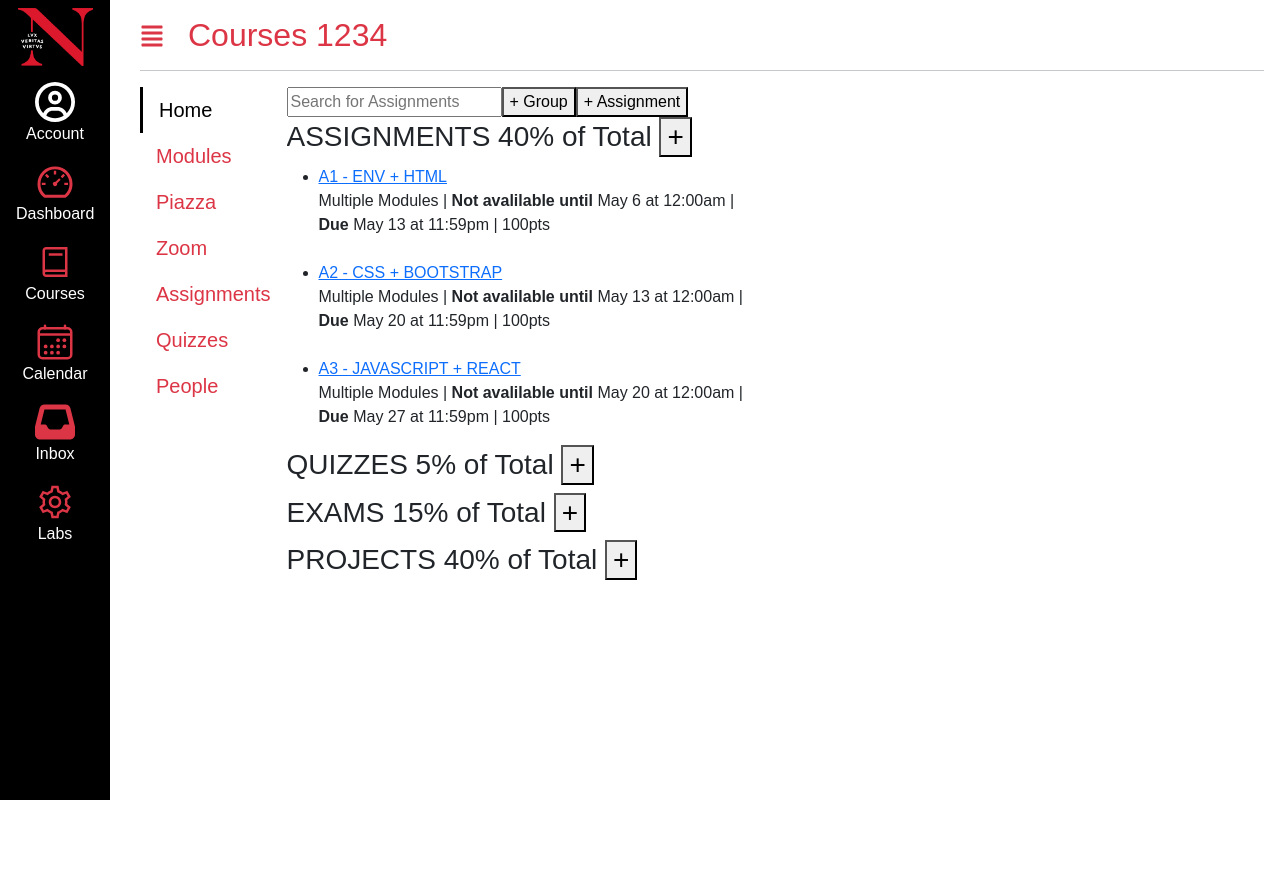
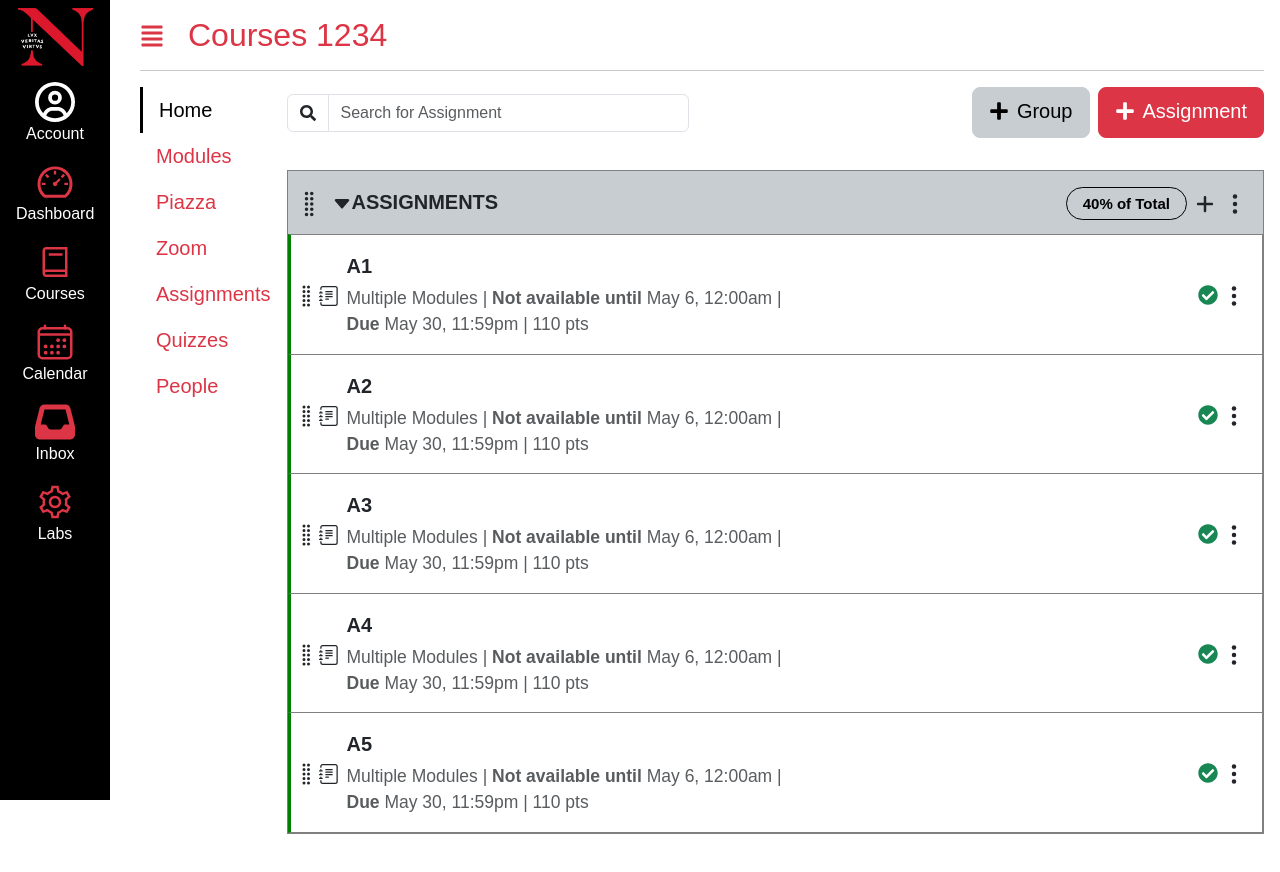
Before and after one commit to MigChi/kambas-next-js, a Next.js app: page /Courses/1234/Assignments in a window 1280 px wide. Shown: the top 872 px of the page. Before the commit the page ends 800 px from the top, so only its background shows below. Built offline with nearby package versions, Linux system fonts and the light colour scheme.

Commit message:
a2 CSS and Bootstrap

```diff
--- /dev/null
+++ b/app/(Kambaz)/Courses/[cid]/Assignments/AssignmentControlButtons.tsx
@@ -0,0 +1,8 @@
+import { IoEllipsisVertical } from "react-icons/io5";
+import GreenCheckmark from "./GreenCheckmark";
+export default function AssignmentControlButtons() {
+  return (
+    <div className="float-end">
+      <GreenCheckmark />
+      <IoEllipsisVertical className="fs-4" />
+    </div> );}
--- /dev/null
+++ b/app/(Kambaz)/Courses/[cid]/Assignments/AssignmentControls.tsx
@@ -0,0 +1,39 @@
+"use client";
+
+import { Row, Col, Button, InputGroup, Form, ButtonGroup } from "react-bootstrap";
+import { FaPlus, FaSearch } from "react-icons/fa";
+
+export default function AssignmentControls() {
+  return (
+    <div id="wd-assignment-controls" className="mb-2">
+      <Row className="align-items-center g-2">
+        <Col xs={12} md={5}>
+          <InputGroup>
+            <InputGroup.Text className="bg-white">
+              <FaSearch/>
+            </InputGroup.Text>
+            <Form.Control placeholder="Search for Assignment"/>
+          </InputGroup>
+        </Col>
+
+        <Col xs={12} md className="d-flex justify-content-md-end gap-2">
+          <ButtonGroup>
+            <Button variant="secondary" id="wd-group" size="lg">
+              <span className="d-inline-flex align-items-center text-nowrap">
+                <FaPlus className="me-2" /> Group
+              </span>
+            </Button>
+          </ButtonGroup>
+
+          <ButtonGroup>
+            <Button variant="danger" id="wd-assignment" size="lg">
+              <span className="d-inline-flex align-items-center text-nowrap">
+                <FaPlus className="me-2" /> Assignment
+              </span>
+            </Button>
+          </ButtonGroup>
+        </Col>
+      </Row>
+    </div>
+  );
+}
--- /dev/null
+++ b/app/(Kambaz)/Courses/[cid]/Assignments/AssignmentsSectionButtons.tsx
@@ -0,0 +1,14 @@
+import { IoEllipsisVertical } from "react-icons/io5";
+import { FaPlus } from "react-icons/fa6";
+
+export default function AssignmentsSectionButtons() {
+  return (
+    <div className="float-end d-flex align-items-center gap-2">
+      <span className="badge rounded-pill border border-black text-black bg-transparent px-3 py-2">
+        40% of Total
+      </span>
+      <FaPlus className="fs-5" />
+      <IoEllipsisVertical className="fs-4" />
+    </div>
+  );
+}
--- /dev/null
+++ b/app/(Kambaz)/Courses/[cid]/Assignments/GreenCheckmark.tsx
@@ -0,0 +1,7 @@
+import { FaCheckCircle, FaCircle } from "react-icons/fa";
+export default function GreenCheckmark() {
+  return (
+    <span className="me-1 position-relative">
+      <FaCheckCircle style={{ top: "2px" }} className="text-success me-1 position-absolute fs-5" />
+      <FaCircle className="text-white me-1 fs-6" />
+    </span>);}
--- a/app/(Kambaz)/Courses/[cid]/Assignments/page.tsx
+++ b/app/(Kambaz)/Courses/[cid]/Assignments/page.tsx
@@ -1,48 +1,137 @@
+import { ListGroup, ListGroupItem } from "react-bootstrap";
+import AssignmentControls from "./AssignmentControls";
+import AssignmentControlButtons from "./AssignmentControlButtons";
+import AssignmentsSectionButtons from "./AssignmentsSectionButtons";
 import Link from "next/link";
+import { BsGripVertical } from "react-icons/bs";
+import { BsJournalText, BsCaretDownFill } from "react-icons/bs";
 
 export default function Assignments() {
   return (
     <div id="wd-assignments">
-      <input placeholder="Search for Assignments"
-             id="wd-search-assignment" />
-      <button id="wd-add-assignment-group">+ Group</button>
-      <button id="wd-add-assignment">+ Assignment</button>
+      <AssignmentControls/> <br/>
 
-      <h3 id="wd-assignments-title">
-        ASSIGNMENTS 40% of Total <button>+</button> </h3>
+      <ListGroup className="rounded-0" id="wd-assignments-list">
+        <ListGroupItem className="wd-assignments p-0 mb-5 fs-5 border-gray">
+          <div className="wd-title p-3 ps-2 bg-secondary">
+            <BsGripVertical className="me-2 fs-3" />
+            <BsCaretDownFill/>
+            <b>ASSIGNMENTS</b>
+            <AssignmentsSectionButtons/>
+          </div>
+          <ListGroup className="wd-lessons rounded-0">
+            <ListGroupItem className="wd-assignment p-3 ps-1">
+                  <div className="row align-items-center g-2">
+                    <div className="col-auto">
+                      <BsGripVertical className="fs-4" />
+                      <BsJournalText/>
+                    </div>
 
-      <ul id="wd-assignment-list">
-        <li className="wd-assignment-list-item">
-          <Link href="/Courses/1234/Assignments/123"
-             className="wd-assignment-link" >
-            A1 - ENV + HTML
-          </Link> <br/>
-          Multiple Modules | <b>Not avalilable until</b> May 6 at 12:00am | <br/>
-          <b>Due</b> May 13 at 11:59pm | 100pts
-        </li> <br/>
-        <li className="wd-assignment-list-item">
-          <Link href="/Courses/1234/Assignments/123"
-             className="wd-assignment-link" >
-            A2 - CSS + BOOTSTRAP
-          </Link> <br />
-          Multiple Modules | <b>Not avalilable until</b> May 13 at 12:00am | <br/>
-          <b>Due</b> May 20 at 11:59pm | 100pts
-        </li> <br />
-        <li className="wd-assignment-list-item">
-          <Link href="/Courses/1234/Assignments/123"
-             className="wd-assignment-link" >
-            A3 - JAVASCRIPT + REACT
-          </Link> <br />
-          Multiple Modules | <b>Not avalilable until</b> May 20 at 12:00am | <br/>
-          <b>Due</b> May 27 at 11:59pm | 100pts
-        </li>
-      </ul>
+                    <div className="col">
+                      <Link href="/Courses/1234/Assignments/123" className="fw-semibold text-dark text-decoration-none">
+                        A1
+                      </Link>
+                      <div className="small text-muted mt-1">
+                        Multiple Modules | <b>Not available until</b> May 6, 12:00am |
+                        <br/><b> Due</b> May 30, 11:59pm | 110 pts
+                      </div>
+                    </div>
 
-    <h3 id="wd-assignments-title">
-    QUIZZES 5% of Total <button>+</button> </h3>
-    <h3 id="wd-assignments-title">
-    EXAMS 15% of Total <button>+</button> </h3>
-    <h3 id="wd-assignments-title">
-    PROJECTS 40% of Total <button>+</button> </h3>
-    </div>
+                    <div className="col-auto">
+                      <AssignmentControlButtons />
+                    </div>
+                  </div>
+            </ListGroupItem>
+            <ListGroupItem className="wd-assignment p-3 ps-1">
+                  <div className="row align-items-center g-2">
+                    <div className="col-auto">
+                      <BsGripVertical className="fs-4" />
+                      <BsJournalText/>
+                    </div>
+
+                    <div className="col">
+                      <Link href="/Courses/1234/Assignments/123" className="fw-semibold text-dark text-decoration-none">
+                        A2
+                      </Link>
+                      <div className="small text-muted mt-1">
+                        Multiple Modules | <b>Not available until</b> May 6, 12:00am |
+                        <br/><b> Due</b> May 30, 11:59pm | 110 pts
+                      </div>
+                    </div>
+
+                    <div className="col-auto">
+                      <AssignmentControlButtons />
+                    </div>
+                  </div>
+            </ListGroupItem>
+            <ListGroupItem className="wd-assignment p-3 ps-1">
+                  <div className="row align-items-center g-2">
+                    <div className="col-auto">
+                      <BsGripVertical className="fs-4" />
+                      <BsJournalText/>
+                    </div>
+
+                    <div className="col">
+                      <Link href="/Courses/1234/Assignments/123" className="fw-semibold text-dark text-decoration-none">
+                        A3
+                      </Link>
+                      <div className="small text-muted mt-1">
+                        Multiple Modules | <b>Not available until</b> May 6, 12:00am |
+                        <br/><b> Due</b> May 30, 11:59pm | 110 pts
+                      </div>
+                    </div>
+
+                    <div className="col-auto">
+                      <AssignmentControlButtons />
+                    </div>
+                  </div>
+            </ListGroupItem>
+            <ListGroupItem className="wd-assignment p-3 ps-1">
+                  <div className="row align-items-center g-2">
+                    <div className="col-auto">
+                      <BsGripVertical className="fs-4" />
+                      <BsJournalText/>
+                    </div>
+
+                    <div className="col">
+                      <Link href="/Courses/1234/Assignments/123" className="fw-semibold text-dark text-decoration-none">
+                        A4
+                      </Link>
+                      <div className="small text-muted mt-1">
+                        Multiple Modules | <b>Not available until</b> May 6, 12:00am |
+                        <br/><b> Due</b> May 30, 11:59pm | 110 pts
+                      </div>
+                    </div>
+
+                    <div className="col-auto">
+                      <AssignmentControlButtons />
+                    </div>
+                  </div>
+            </ListGroupItem>
+            <ListGroupItem className="wd-assignment p-3 ps-1">
+                  <div className="row align-items-center g-2">
+                    <div className="col-auto">
+                      <BsGripVertical className="fs-4" />
+                      <BsJournalText/>
+                    </div>
+
+                    <div className="col">
+                      <Link href="/Courses/1234/Assignments/123" className="fw-semibold text-dark text-decoration-none">
+                        A5
+                      </Link>
+                      <div className="small text-muted mt-1">
+                        Multiple Modules | <b>Not available until</b> May 6, 12:00am |
+                        <br/><b> Due</b> May 30, 11:59pm | 110 pts
+                      </div>
+                    </div>
+
+                    <div className="col-auto">
+                      <AssignmentControlButtons />
+                    </div>
+                  </div>
+            </ListGroupItem>
+          </ListGroup>
+        </ListGroupItem>
+      </ListGroup>
+  </div>
 );}
--- a/app/(Kambaz)/styles.css
+++ b/app/(Kambaz)/styles.css
@@ -45,3 +45,7 @@ body * { font-family:
 .wd-lesson {
   border-left: 3px solid green !important;
 }
+
+.wd-assignment {
+  border-left: 3px solid green !important;
+}
```
Also changed, not shown: app/(Kambaz)/Account/Navigation.tsx (+8 -5 lines), app/(Kambaz)/Account/Profile/page.tsx (+25 -21 lines), app/(Kambaz)/Account/Signin/page.tsx (+21 -16 lines), app/(Kambaz)/Account/Signup/page.tsx (+18 -14 lines), app/(Kambaz)/Courses/[cid]/Assignments/[aid]/page.tsx (+136 -98 lines).
